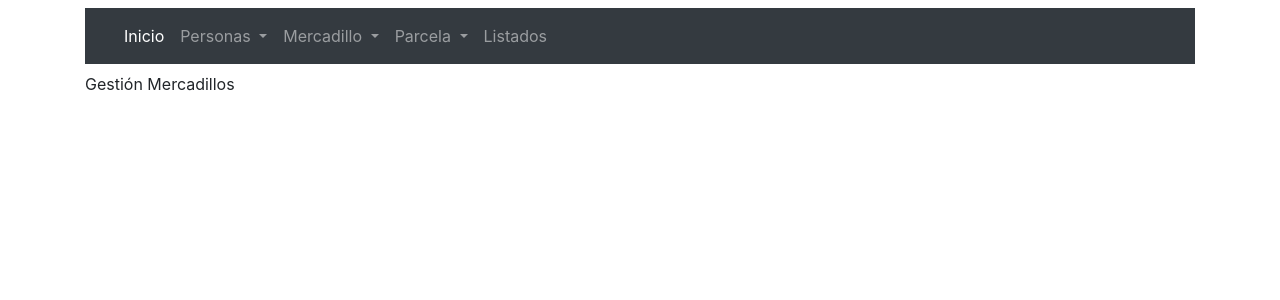
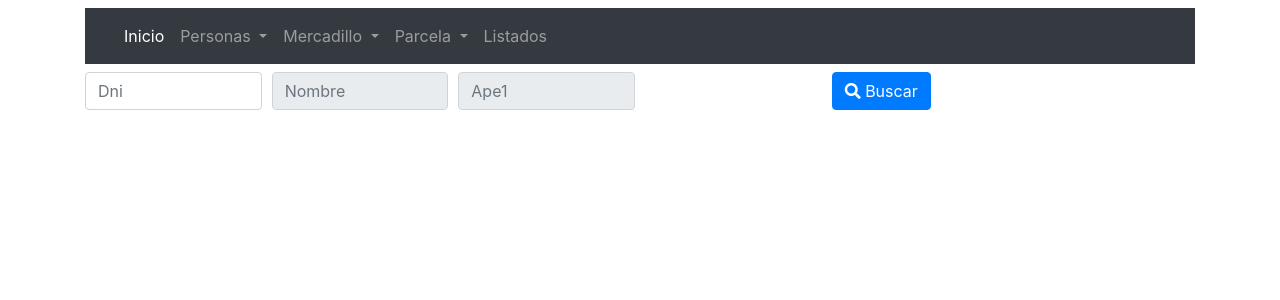
Before and after one commit to camarvi/mercadillo_front, an Angular app: page /asignaparcela/1 in a window 1280 px wide. Before the commit this address led to /home. Shown: the top 300 px of the page. Built offline with nearby package versions, Linux system fonts and the light colour scheme.

Commit message:
Inicio asigna parcela

```diff
--- a/src/app/app-routing.module.ts
+++ b/src/app/app-routing.module.ts
@@ -12,6 +12,7 @@ import { ParcelaComponent  } from './pages/parcelas/parcela/parcela.component';
 import { TarifaComponent } from './pages/tarifas/tarifa/tarifa.component';
 
 import { AutorizadosComponent } from './pages/autorizados/autorizados/autorizados.component';
+import { AsignaparcelaComponent } from './pages/parcelas/asignaparcela/asignaparcela.component';
 
 import { RouterModule, Routes } from '@angular/router';
 
@@ -26,6 +27,7 @@ const routes : Routes=[
   { path: 'listadoparcelas/:id/:desc', component: ListadoparcelasComponent},
   { path: 'tarifamer/:id/:desc', component: TarifaComponent },
   { path: 'autorizados/:id', component: AutorizadosComponent},
+  { path: 'asignaparcela/:id', component : AsignaparcelaComponent},
   { path: '**', redirectTo : '/home'}
 ];
 
--- a/src/app/app.module.ts
+++ b/src/app/app.module.ts
@@ -13,6 +13,7 @@ import { AppRoutingModule } from './app-routing.module';
 import { ComponentsModule } from './components/components.module';
 import { PagesModule } from './pages/pages.module';
 import { DatePipe } from '@angular/common';
+
 
 
 @NgModule({
--- a/src/app/components/parcelas-grid/parcelas-grid.component.html
+++ b/src/app/components/parcelas-grid/parcelas-grid.component.html
@@ -29,7 +29,7 @@
 
             <button *ngIf="parcela.COD_ESTADO=='V'" class="btn btn-success ml-2" data-toggle="tooltip" data-placement="top"
             title="Asignar"
-            [routerLink]="['/home']"
+            [routerLink]="['/asignaparcela', parcela.IDPARCELAS]"
             >
               <i class="fas fa-user-plus"></i>
             </button>
--- /dev/null
+++ b/src/app/interfaces/operaciones-response.ts
@@ -0,0 +1,4 @@
+export interface OperacionesInterface {
+    COD_OPERACION: string;
+    DES_OPERACION: string;
+}
--- a/src/app/pages/pages.module.ts
+++ b/src/app/pages/pages.module.ts
@@ -12,6 +12,7 @@ import { ParcelaComponent } from './parcelas/parcela/parcela.component';
 import { ListadoparcelasComponent } from './parcelas/listadoparcelas/listadoparcelas.component';
 import { TarifaComponent } from './tarifas/tarifa/tarifa.component';
 import { AutorizadosComponent } from './autorizados/autorizados/autorizados.component';
+import { AsignaparcelaComponent } from './parcelas/asignaparcela/asignaparcela.component';
 
 
 
@@ -26,7 +27,8 @@ import { AutorizadosComponent } from './autorizados/autorizados/autorizados.comp
     ParcelaComponent,
     ListadoparcelasComponent,
     TarifaComponent,
-    AutorizadosComponent
+    AutorizadosComponent,
+    AsignaparcelaComponent
 
   ],
   imports: [
--- /dev/null
+++ b/src/app/pages/parcelas/asignaparcela/asignaparcela.component.html
@@ -0,0 +1,55 @@
+<form class="mb-3">
+    <div class="form-row">
+      <div class="form-group col-md-2">
+        <label class="sr-only">Dni</label>
+        <input name="dni" type="text" class="form-control" placeholder="Dni">
+     <!--   <input #dni="ngModel" name="dni" type="text" class="form-control" [(ngModel)]="buscarPersonas.NIF" placeholder="Dni">
+    -->
+    </div>
+      <div class="form-group col-md-2">
+        <label class="sr-only">Nombre</label>
+        <!--
+        <input #nombre="ngModel" name="nombre" type="text" [(ngModel)]="buscarPersonas.NOMBRE" class="form-control" readonly placeholder="Nombre">
+        -->
+        <input name="nombre" type="text" class="form-control" readonly placeholder="Nombre">
+     </div>
+      <div class="form-group col-md-2">
+        <label class="sr-only">Ape1</label>
+        <!--
+        <input #ape1="ngModel" name="ape1" type="text" [(ngModel)]="buscarPersonas.APE1" class="form-control" readonly  placeholder="Ape1">
+        -->
+        <input name="ape1" type="text" class="form-control" readonly  placeholder="Ape1">
+     </div>
+      <div class="form-group col-md-2">
+        <label class="sr-only">Ape2</label>
+        <!--
+        <input #ape2="ngModel" name="ape2" type="text" [(ngModel)]="buscarPersonas.APE2" class="form-control" readonly  placeholder="Ape2">
+        -->
+     </div>
+
+
+      <div *ngIf="buscarPersonas.IDPERSONA==0" class="form-group col-md-2">
+        <button type="submit"
+        class="form-group btn btn-primary mb-2">
+        <i class="fas fa-search"></i>
+          Buscar
+      </button>
+      <!--
+        <button (click)="buscarNuevoAutorizado()" type="submit"
+          class="form-group btn btn-primary mb-2">
+          <i class="fas fa-search"></i>
+            Buscar
+        </button>
+        -->
+      </div>
+      <!--
+      <div *ngIf="buscarPersonas.IDPERSONA>0" class="form-group col-md-2">
+        <button (click)="limpiarPantalla()" type="submit"
+          class="form-group btn btn-danger mb-2">
+          <i class="fas fa-undo"></i>
+            Deshacer
+        </button>
+      </div>
+    -->
+    </div>
+</form>
--- /dev/null
+++ b/src/app/pages/parcelas/asignaparcela/asignaparcela.component.ts
@@ -0,0 +1,19 @@
+import { Component, OnInit } from '@angular/core';
+
+import { UsuarioModel } from '../../../models/usuario.model';
+
+@Component({
+  selector: 'app-asignaparcela',
+  templateUrl: './asignaparcela.component.html',
+  styleUrls: ['./asignaparcela.component.css']
+})
+export class AsignaparcelaComponent implements OnInit {
+
+  public buscarPersonas= new UsuarioModel();
+
+  constructor() { }
+
+  ngOnInit(): void {
+  }
+
+}
--- a/src/app/pages/parcelas/parcela/parcela.component.ts
+++ b/src/app/pages/parcelas/parcela/parcela.component.ts
@@ -113,7 +113,7 @@ export class ParcelaComponent implements OnInit {
         //console.log(resp[0]);
      //   this.parcelaBuscada.IDPARCELAS = resp[0].IDPARCELAS;
         Swal.fire({
-          title:'ERROR : EN ALTA',
+          title:'ERROR EN ALTA',
           text: 'El numero de Parcela ya existe..',
           icon: 'error',
         });
```
Also changed, not shown: src/app/pages/parcelas/asignaparcela/asignaparcela.component.css (added), 1 other file (tests, documents, lock files or other folders).
